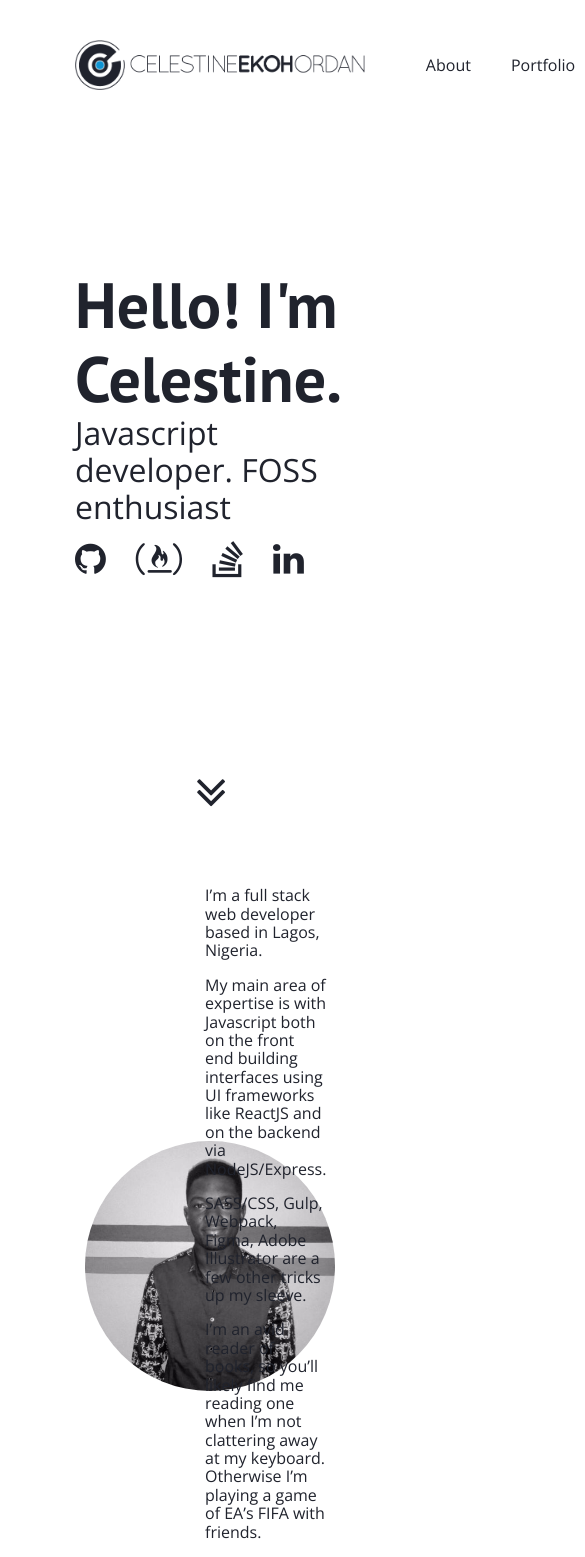
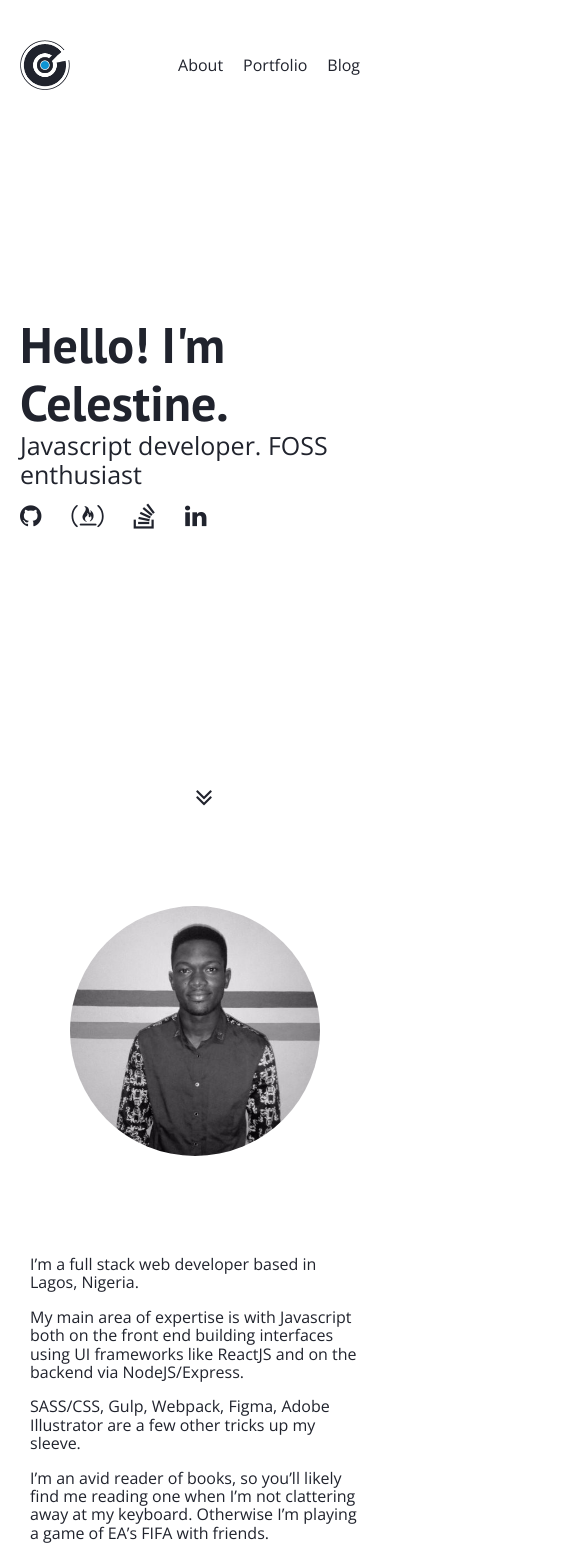
Before and after one commit to CEOehis/celestineekohordan, a React (Create React App) app: page / in a window 390 px wide. Shown: the top 1557 px of the page, 585 px wide, since content can reach past the window. Built offline with nearby package versions, Linux system fonts and the light colour scheme.

Commit message:
add responsive media queries

```diff
--- a/src/App.css
+++ b/src/App.css
@@ -13,4 +13,18 @@
   animation-delay: 2s;
   animation-duration: 5s;
   cursor: pointer;
+  padding: 10px 0;
 }
+
+@media only screen and (max-width: 800px) {
+  .layout-grid {
+    padding-left: 20px;
+    padding-right: 20px;
+  }
+}
+
+@media only screen and (max-width: 600px) {
+  .fa-angle-double-up {
+    font-size: 28px;
+  }
+}
--- a/src/components/About.css
+++ b/src/components/About.css
@@ -39,3 +39,33 @@
   margin: 0 auto;
   align-self: center;
 }
+
+@media only screen and (max-width: 1200px) {
+  .about {
+    grid-column: span 10 / 12;
+  }
+  /* .intro {
+    font-size: 56px;
+  }
+  .jumbotron p {
+    font-size: 28px;
+  }
+  .social-icons .fa {
+    font-size: 28px;
+  } */
+}
+
+@media only screen and (max-width: 800px) {
+  .about {
+    grid-column: span 12;
+  }
+}
+
+@media only screen and (max-width: 600px) {
+  .about-item.image-wrap {
+    grid-column: span 8;
+  }
+  .about-item.profile {
+    grid-column: span 8;
+  }
+}
--- a/src/components/Contact.css
+++ b/src/components/Contact.css
@@ -17,3 +17,15 @@
 .contact p {
   color: #D3CDCD;
 }
+
+@media only screen and (max-width: 1200px) {
+  .contact {
+    grid-column: span 10 / 12;
+  }
+}
+
+@media only screen and (max-width: 800px) {
+  .contact {
+    grid-column: span 12;
+  }
+}
--- a/src/components/Footer.css
+++ b/src/components/Footer.css
@@ -6,3 +6,16 @@
 .footer {
   grid-column: span 8 / 11;
 }
+
+@media only screen and (max-width: 1200px) {
+  .footer {
+    grid-column: span 10 / 12;
+  }
+}
+
+@media only screen and (max-width: 800px) {
+  .footer {
+    grid-column: span 12;
+    font-size: 10px;
+  }
+}
--- a/src/components/Jumbotron.css
+++ b/src/components/Jumbotron.css
@@ -64,4 +64,43 @@
   animation-delay: 2s;
   animation-duration: 5s;
   cursor: pointer;
+  padding: 10px 0;
 }
+
+@media only screen and (max-width: 1200px) {
+  .jumbotron {
+    grid-column: span 10 / 12;
+  }
+  .intro {
+    font-size: 56px;
+  }
+
+  .jumbotron p {
+    font-size: 28px;
+  }
+
+  .social-icons .fa {
+    font-size: 28px;
+  }
+}
+
+@media only screen and (max-width: 800px) {
+  .jumbotron {
+    grid-column: span 12;
+  }
+  .intro {
+    font-size: 50px;
+  }
+  .jumbotron p {
+    font-size: 25px;
+  }
+  .social-icons .fa {
+    font-size: 25px;
+  }
+}
+
+@media only screen and (max-width: 600px) {
+ .fa-angle-double-down {
+   font-size: 28px;
+  }
+}
--- a/src/components/Navbar.css
+++ b/src/components/Navbar.css
@@ -19,6 +19,7 @@ header {
 .navbar-grid ul a {
   color: inherit;
   text-decoration: none;
+  padding: 20px 0;
 }
 
 .navbar-grid ul li {
@@ -26,3 +27,24 @@ header {
   margin-right: 20px;
   list-style: none;
 }
+
+@media only screen and (max-width: 1200px) {
+  .navbar-grid {
+    grid-column: span 10 / 12;
+  }
+}
+
+@media only screen and (max-width: 800px) {
+  .navbar-grid {
+    grid-column: span 12;
+  }
+
+  .navbar-grid ul {
+    padding-left: 0;
+  }
+
+  .navbar-grid ul li {
+    margin-left: 10px;
+    margin-right: 10px;
+  }
+}
--- a/src/components/Navbar.js
+++ b/src/components/Navbar.js
@@ -1,6 +1,7 @@
 import React from 'react';
 import './Navbar.css';
 import logo from '../ceoehis.png';
+import logo2 from '../ceoehis-icon.png';
 import scrollTo from '../utils/animatedScroll';
 
 function scroller(e) {
@@ -14,7 +15,7 @@ function Navbar() {
     <header>
       <div className="layout-grid">
         <div className="navbar-grid">
-          <img src={logo} alt="logo" />
+          <img src={window.innerWidth > 650 ? logo : logo2 } alt="logo" />
           <ul>
             <li><a onClick={scroller} href="#about">About</a></li>
             <li><a onClick={scroller} href="#portfolio">Portfolio</a></li>
--- a/src/components/Portfolio.css
+++ b/src/components/Portfolio.css
@@ -59,3 +59,22 @@
   opacity: 0.6;
   transition: all 600ms;
 }
+
+@media only screen and (max-width: 1200px) {
+  .portfolio {
+    grid-column: span 10 / 12;
+  }
+}
+
+@media only screen and (max-width: 800px) {
+  .portfolio {
+    grid-column: span 12;
+  }
+}
+
+@media only screen and (max-width: 800px) {
+  .portfolio-item {
+    grid-column: span 8;
+    padding-bottom: 20px;
+  }
+}
```
Also changed, not shown: src/ceoehis-icon.png (added).
